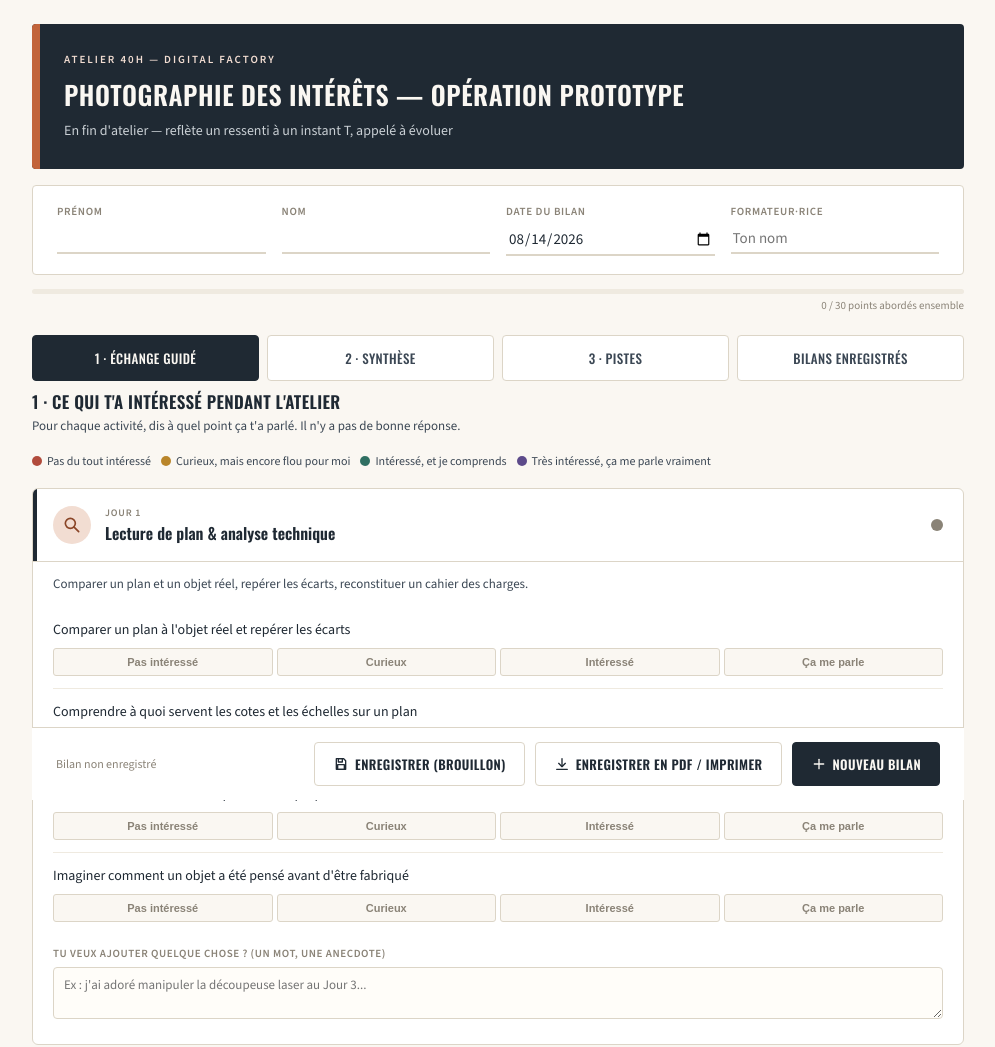
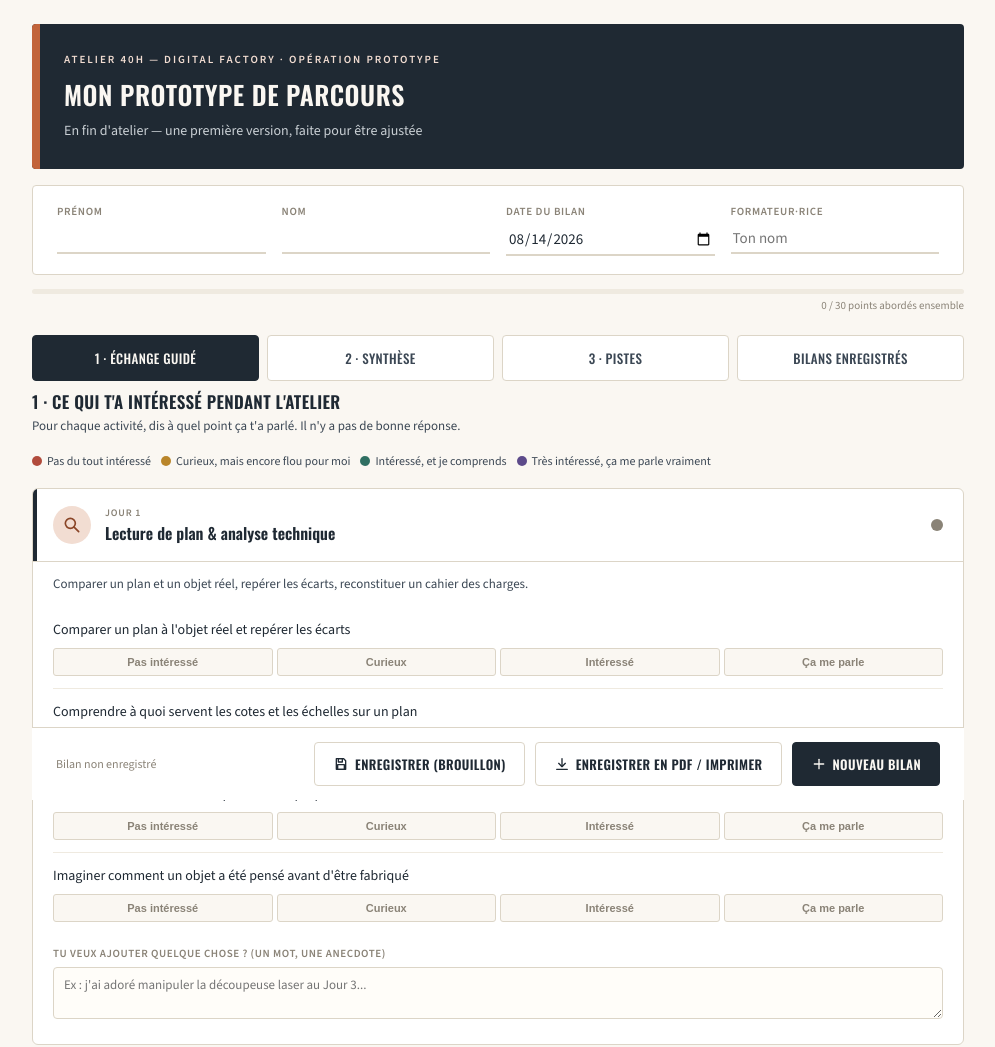
Before and after one commit to DigitalFactory-lab/Mon-prototype-de-parcours, a plain HTML site: page index.html in a window 1280 px wide. Shown: the top 1047 px of the page, without its empty margins (142-1137 px from the left). Drawn offline with nearby package versions, Linux system fonts and the light colour scheme.

Commit message:
Add files via upload

```diff
--- a/index.html
+++ b/index.html
@@ -3,7 +3,7 @@
 <head>
 <meta charset="UTF-8">
 <meta name="viewport" content="width=device-width, initial-scale=1.0">
-<title>Photographie des intérêts — Opération Prototype</title>
+<title>Mon prototype de parcours — Opération Prototype</title>
 <link rel="preconnect" href="https://fonts.googleapis.com">
 <link rel="preconnect" href="https://fonts.gstatic.com" crossorigin>
 <link href="https://fonts.googleapis.com/css2?family=Oswald:wght@500;600;700&family=Source+Sans+3:wght@400;500;600&display=swap" rel="stylesheet">
@@ -770,9 +770,9 @@ function renderShell(){
   const app = document.getElementById('app');
   app.innerHTML = `
     <div class="plate">
-      <div class="plate-eyebrow">Atelier 40h — Digital Factory</div>
-      <div class="plate-title">Photographie des intérêts — Opération Prototype</div>
-      <div class="plate-sub">En fin d'atelier — reflète un ressenti à un instant T, appelé à évoluer</div>
+      <div class="plate-eyebrow">Atelier 40h — Digital Factory · Opération Prototype</div>
+      <div class="plate-title">Mon prototype de parcours</div>
+      <div class="plate-sub">En fin d'atelier — une première version, faite pour être ajustée</div>
     </div>
 
     <div class="identity no-print">
@@ -1289,7 +1289,5 @@ function renderPrintView(){
 renderShell();
 
 </script>
-  <!-- redeploy -->
 </body>
-
 </html>
```
